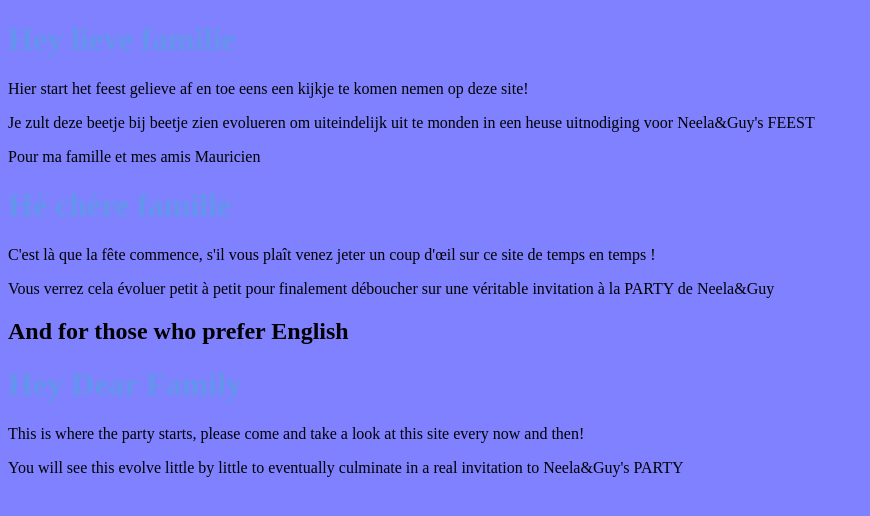
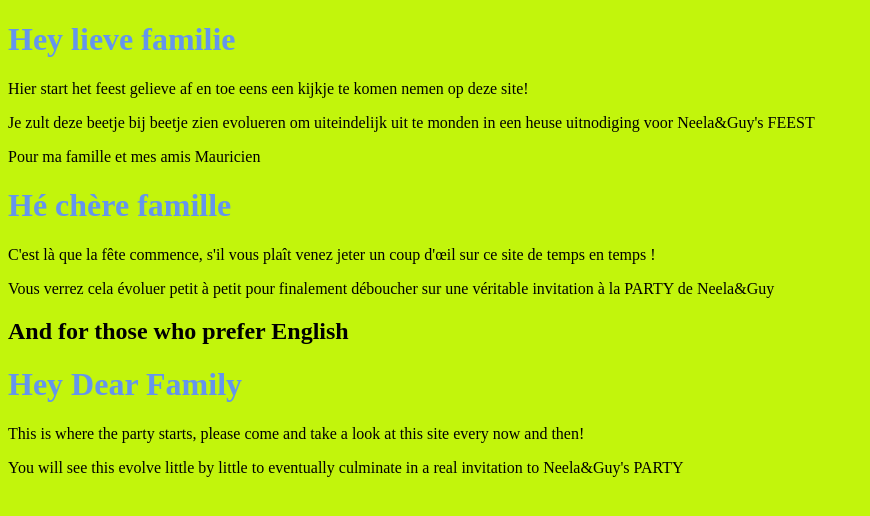
Before and after one commit to GuyVerdegem/GuyVerdegem.github.io, a plain HTML site: page index.html in a window 1280 px wide. Shown: the whole page, without its empty margins (0-870 px from the left). Drawn offline with Linux system fonts and the light colour scheme.

Commit message:
test hoe lang het duurt voor alleer een verandering zichtbaar wordt

```diff
--- a/styles.css
+++ b/styles.css
@@ -1,5 +1,5 @@
 body{
-    background-color: rgb(127, 129, 255);
+    background-color: rgb(194, 245, 12);
     }
 h1 {
     color: cornflowerblue;
```
